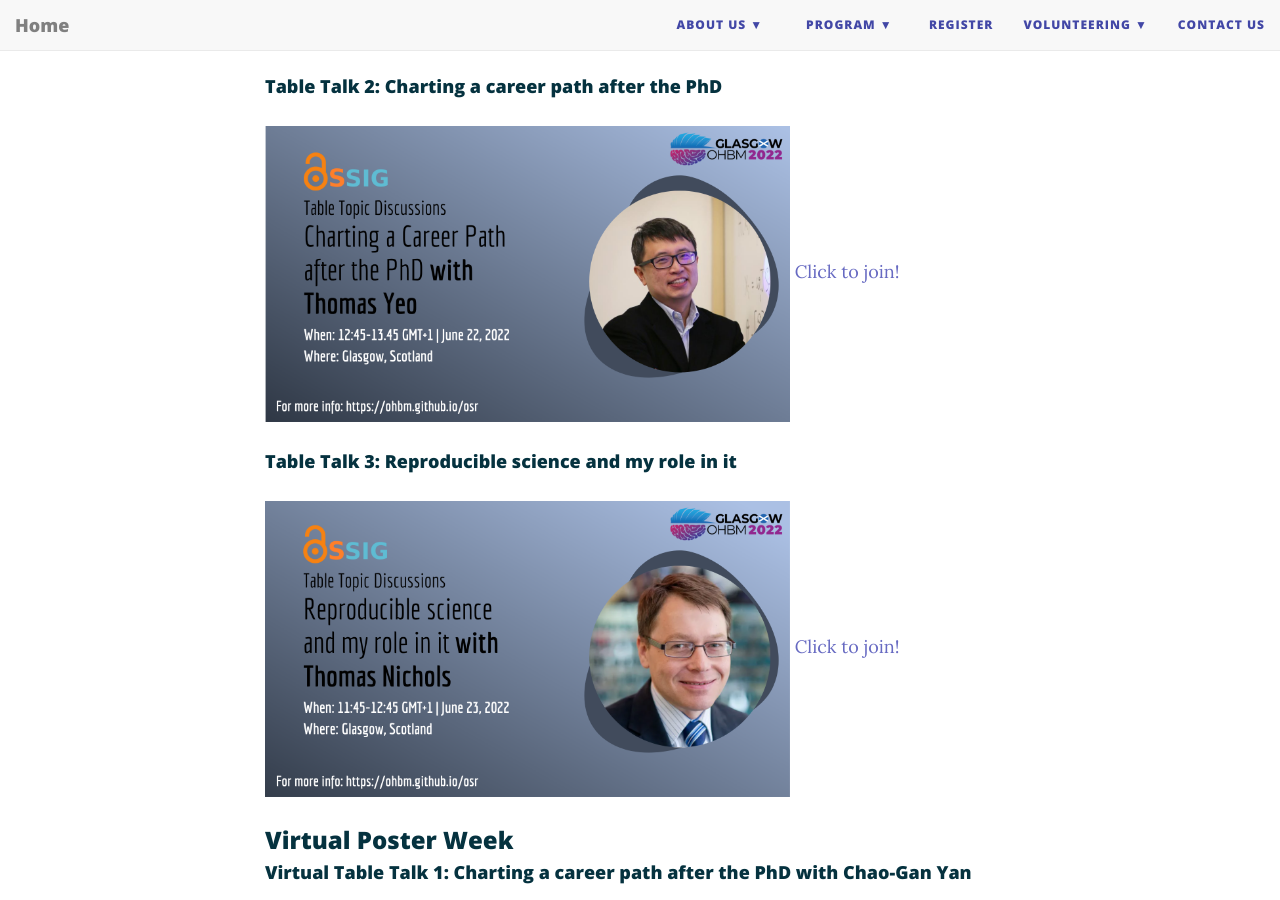
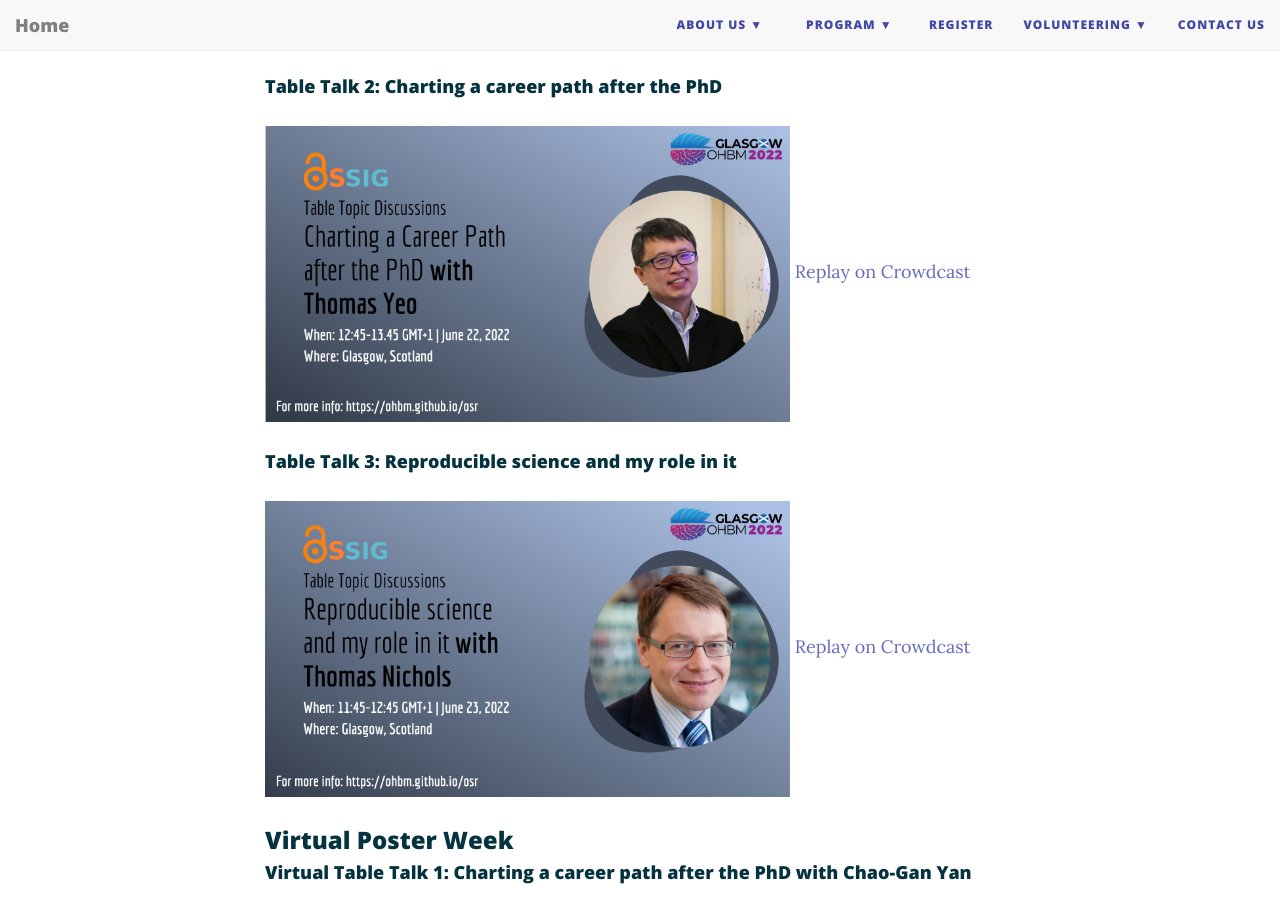
Before and after one commit to ohbm/osr2023, a Jekyll site: the page built from tabletalk.md, in a window 1280 px wide and 900 px high, scrolled down 839 px. Built offline with Jekyll 4.4.1, drawn with Linux system fonts in a browser that asks for light colours; nearby versions of some CDN libraries.

Commit message:
updated text -> Replay on Crowdcast

```diff
--- a/tabletalk.md
+++ b/tabletalk.md
@@ -15,12 +15,12 @@
 #### Table Talk 2: Charting a career path after the PhD
 
 <img src="../img/ads/tabletalks/2.png" width="70%">
-[Click to join!](https://www.crowdcast.io/e/osr-2022--charting)
+[Replay on Crowdcast](https://www.crowdcast.io/e/osr-2022--charting)
 
 #### Table Talk 3: Reproducible science and my role in it
 
 <img src="../img/ads/tabletalks/3.png" width="70%">
-[Click to join!](https://www.crowdcast.io/e/osr-2022--reproducible)
+[Replay on Crowdcast](https://www.crowdcast.io/e/osr-2022--reproducible)
 
 ### Virtual Poster Week
 
```
